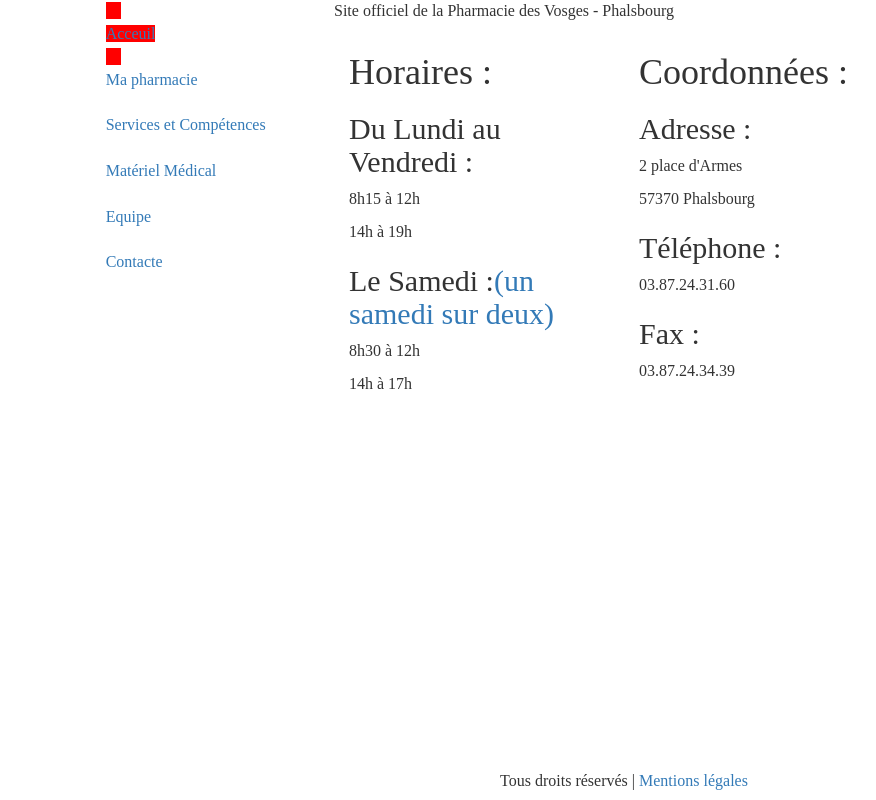
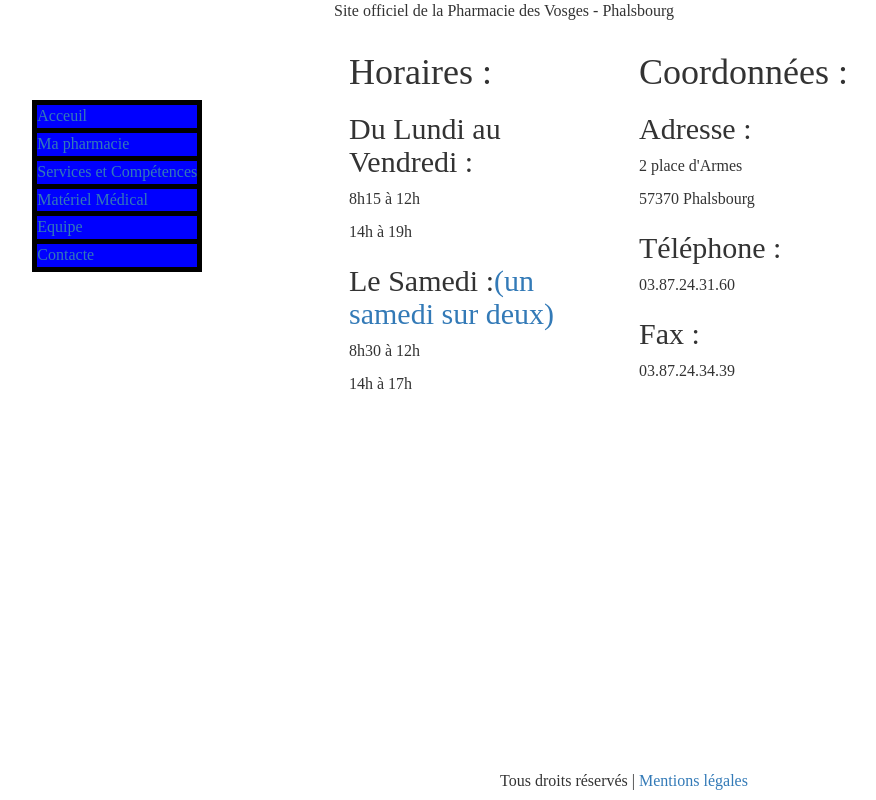
Before and after one commit to PharmacieDesVosges/PharmacieDesVosges.github.io, a plain HTML site: page index.html at #/Accueil in a window 1280 px wide. Shown: the whole page, without its empty margins (16-892 px from the left). Drawn offline with Linux system fonts and the light colour scheme.

Commit message:
still working

```diff
--- a/css/accueil.css
+++ b/css/accueil.css
@@ -0,0 +1,3 @@
+container-fluid{
+    width:100%;
+}
--- a/css/index.css
+++ b/css/index.css
@@ -14,15 +14,27 @@ body>div{
     display: table-row;
 }
 
-body>div>border>div{
-    vertical-align: middle;
-    barground:GREEN;
-
+body>div>border{
+    position: fixed;
 }
 
-body>div>border>div>cln:nth-of-type(1){
-    margin-top: 1000px;
-    background:RED;
+body>div>border>div{
+    margin-top: 100px;
+    baground:red;
+}
+
+body>div>border>div>div{
+    background:blue;
+    width:100%;
+}
+
+table{
+    border-collapse: collapse;
+}
+
+td{
+    box-sizing: border-box;
+    border: 5px solid black;
 }
 
 body>footer{
--- a/index.html
+++ b/index.html
@@ -23,30 +23,21 @@
 <body class="ng-scope" ng-app="ctrlr">
     <div class="row">
         <border class="containter-fluid">
-            <div class="col-sm-offset-1 col-sm-2">
-
-                <cln class="container-fluid">
-                    <a href="#Accueil">Acceuil</a>
-                </cln>
-                <cln class="container-fluid">
-                    <a href="#MaPharmacie">Ma pharmacie</a>
-                </cln>
-                <cln class="container-fluid">
-                    <a href="#ServicesetCompetences">Services et Compétences</a>
-                </cln>
-                <cln class="container-fluid">
-                    <a href="#MaterielMedical">Matériel Médical</a>
-                </cln>
-                <cln class="container-fluid">
-                    <a href="#Equipe">Equipe</a>
-                </cln>
-                <cln class="container-fluid">
-                    <a href="#Equipe">Contacte</a>
-                </cln>
+            <div class="col-sm-offset-2 col-sm-12">
+                <div class="row">
+                <table>
+                    <tr><td><a href="#Accueil">Acceuil</a></td></tr>
+                    <tr><td><a href="#MaPharmacie">Ma pharmacie</a></td></tr>
+                    <tr><td><a href="#ServicesetCompetences">Services et Compétences</a></td></tr>
+                    <tr><td><a href="#MaterielMedical">Matériel Médical</a></td></tr>
+                    <tr><td><a href="#Equipe">Equipe</a></td></tr>
+                    <tr><td><a href="#Contacte">Contacte</a></td></tr>
+                </table>
+                </div>
             </div>
         </border>
         <section class="containter-fluid">
-            <div class="col-sm-6">
+            <div class="col-sm-offset-3 col-sm-6">
                 <div ng-view></div>
             </div>
         </section>
```
Also changed, not shown: template/accueil.html (+1 -0 lines).
